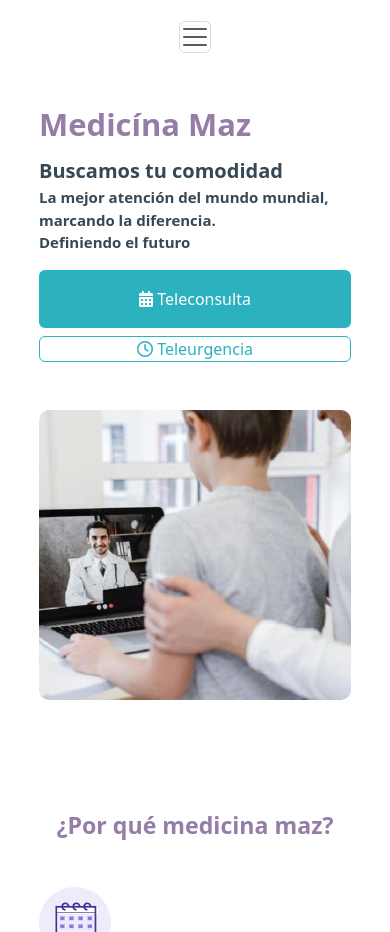
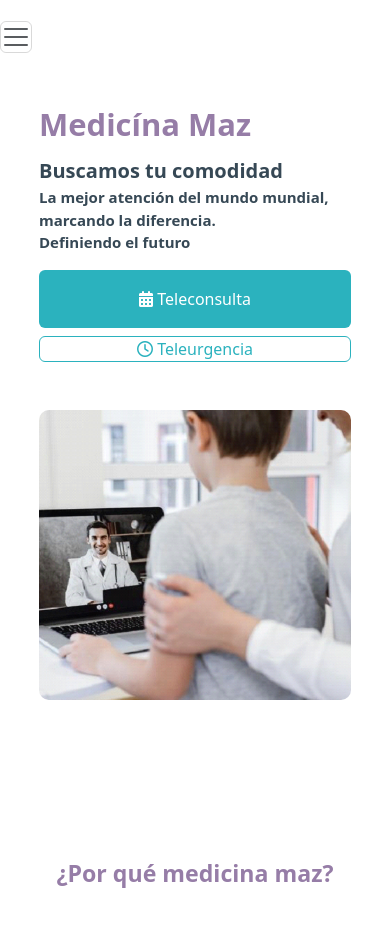
Before and after one commit to AboveTech/maz, a plain HTML site: page index.html in a window 390 px wide. Shown: the part 110-1042 px from the top of the page. Drawn offline with nearby package versions, Linux system fonts and the light colour scheme.

Commit message:
Update index.html

```diff
--- a/index.html
+++ b/index.html
@@ -24,7 +24,7 @@
                 <div class="col-md-6 mt-4 mx-auto" style="text-align: center;">
                     <nav class="navbar navbar-expand-lg">
                         <div class="container-fluid">
-                            <button class="navbar-toggler mx-auto" type="button" data-bs-toggle="collapse" data-bs-target="#navbarSupportedContent" aria-controls="navbarSupportedContent" aria-expanded="false" aria-label="Toggle navigation">
+                            <button class="navbar-toggler" type="button" data-bs-toggle="collapse" data-bs-target="#navbarSupportedContent" aria-controls="navbarSupportedContent" aria-expanded="false" aria-label="Toggle navigation">
                         <span class="navbar-toggler-icon"></span>
                       </button>
                             <div class="collapse navbar-collapse float-to-end mx-auto" id="navbarSupportedContent" style="text-align: center;">
@@ -77,7 +77,7 @@
                     <p class="lead" style="font-weight: 600;color: #364855; font-size: 20px;">Buscamos tu comodidad</p>
                     <p class="lead" style="font-weight: 600;color: #364855; font-size: 15px;">La mejor atención del mundo mundial, marcando la diferencia.
                      <br>Definiendo el futuro</p>
-                    <div class="d-grid gap-2 d-md-flex justify-content-md-start  pt-3 mb-5">
+                    <div class="d-grid gap-2 d-md-flex justify-content-md-start mb-3 pt-3 mb-5">
                         <button type="button" class="btn px-5 py-3 me-md-2" style="color:white;background-color: #2BB2BE;"><i class="fa-solid fa-calendar-days"></i> Teleconsulta </button>
                         <button type="button" class="btn btn-outline-secondary  px-4 me-md-2" style="color:#2BB2BE;background-color: transparent; border: 1px solid #2BB2BE;"><i class="fa-regular fa-clock"></i> Teleurgencia</button>
                     </div>
@@ -92,7 +92,7 @@
 
         <div id="middle-nav" data-bs-spy="scroll" data-bs-target="#navbar-example2" data-bs-offset="0" class="scrollspy-example mt-5" tabindex="0"  id="scrollspyHeadingtelemedicine"></div>
 
-        <header class="container-fluid m-2" id="middle-nav">
+        <header class="container-fluid pt-5" id="middle-nav">
             <!-- <div class="bg-warning py-2">
                  Some top header info
                 </div>
```
